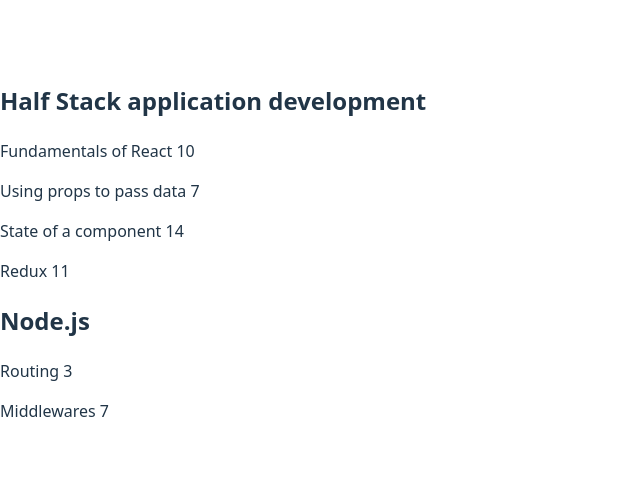
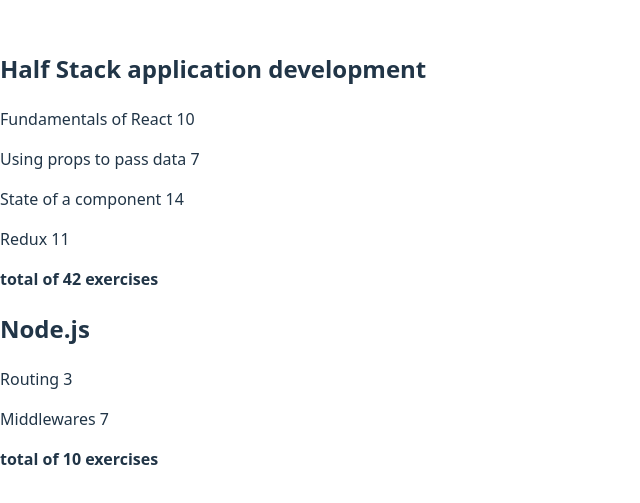
Before and after one commit to svill06/FullStackOpen, a React (Vite) app in the folder Osa 2/kurssitiedot/: page / in a window 1280 px wide. Shown: the part 149-652 px from the top of the page, without its empty margins (0-640 px from the left). Built offline with nearby package versions, Linux system fonts and the light colour scheme.

Commit message:
Update Course.jsx

```diff
--- a/Osa 2/kurssitiedot/src/Components/Course.jsx
+++ b/Osa 2/kurssitiedot/src/Components/Course.jsx
@@ -1,11 +1,13 @@
 import Header from './Header'
 import Content from './Content'
+import Total from './Total'
 
 const Course = ({ course }) => {
   return (
     <div>
       <Header name={course.name} />
       <Content parts={course.parts} />
+      <Total parts={course.parts} />
     </div>
   )
 }
```
